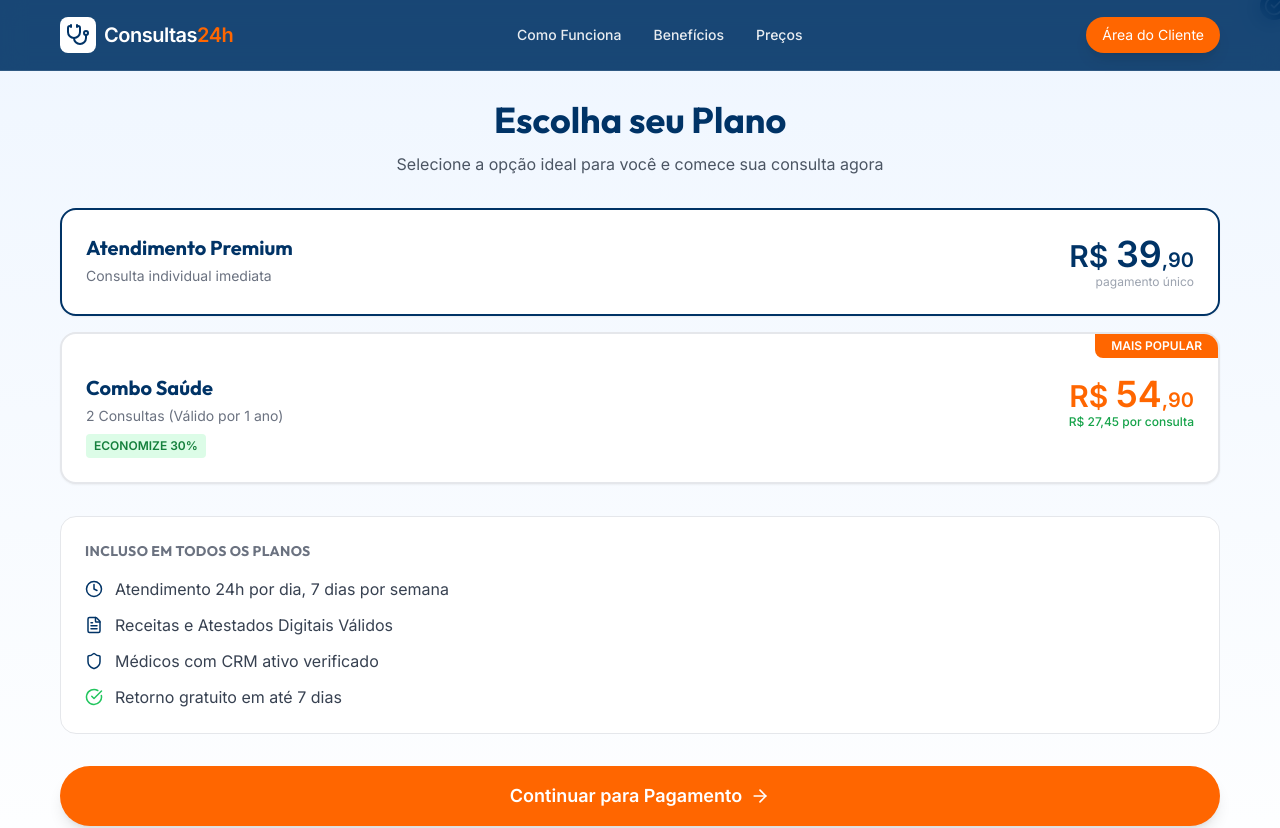
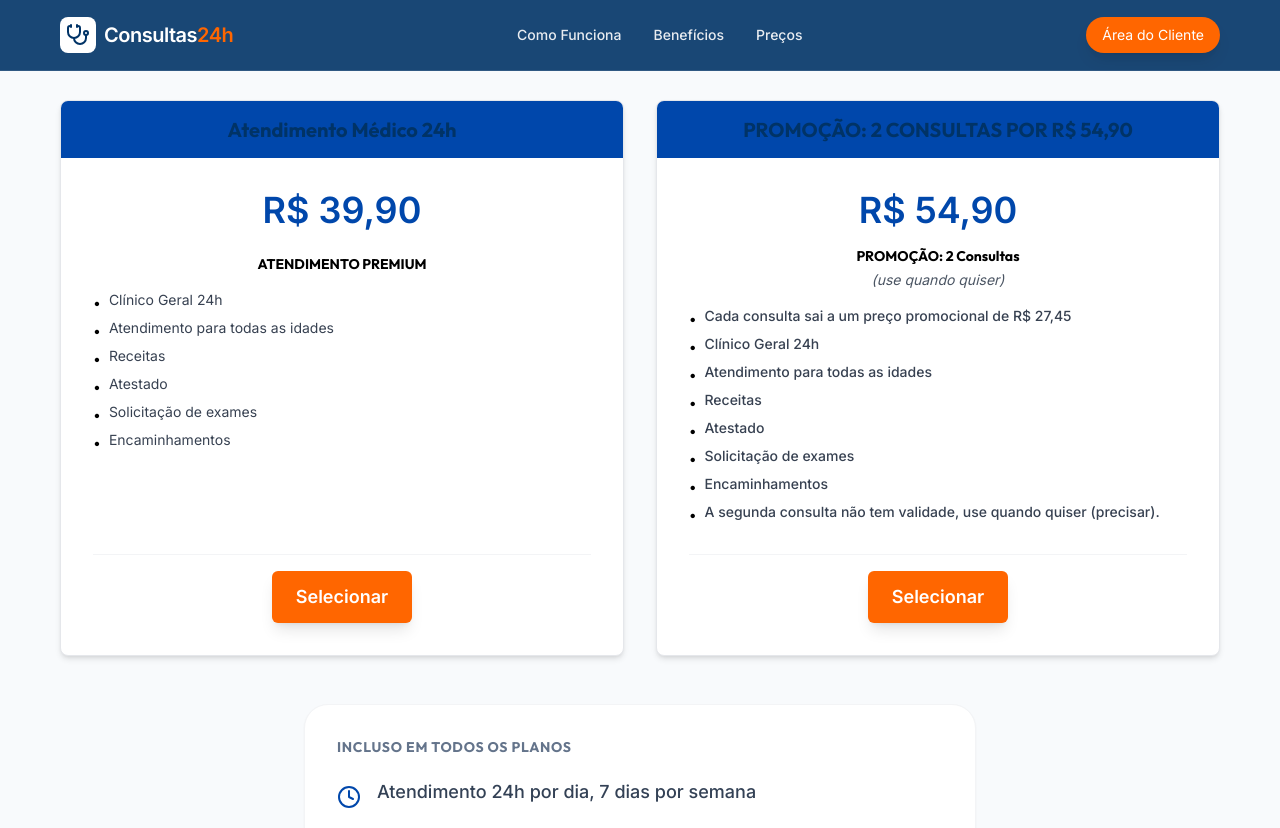
Before and after one commit to vendasonlinepy1-wq/atestado-03, a React (Vite) app: page /planos in a window 1280 px wide. Shown: the top 828 px of the page. Built offline with nearby package versions, Linux system fonts and the light colour scheme.

Commit message:
style: organize plans page according to reference images

```diff
--- a/src/pages/Plans.jsx
+++ b/src/pages/Plans.jsx
@@ -2,182 +2,194 @@ import React, { useState } from 'react';
 import { motion } from 'framer-motion';
 import { useNavigate } from 'react-router-dom';
 import { Header } from '../components/Header';
-import { CheckCircle, ArrowRight, Shield, Clock, FileText } from 'lucide-react';
+import { CheckCircle, Clock, FileText, Shield, Check, Info } from 'lucide-react';
 import { Button } from '../components/Button';
 
 export const Plans = () => {
     const navigate = useNavigate();
-    const [selectedPlan, setSelectedPlan] = useState('single');
 
+    // Mantendo os planos conforme solicitado (39,90 e 54,90)
     const plans = {
-        single: { price: 39.90, name: "Atendimento Premium" },
-        combo: { price: 54.90, name: "Combo Saúde (2 Consultas)" }
+        single: {
+            price: 39.90,
+            name: "Atendimento Premium",
+            title: "Atendimento Médico 24h",
+            subtitle: "ATENDIMENTO PREMIUM",
+            features: [
+                "Clínico Geral 24h",
+                "Atendimento para todas as idades",
+                "Receitas",
+                "Atestado",
+                "Solicitação de exames",
+                "Encaminhamentos"
+            ]
+        },
+        combo: {
+            price: 54.90,
+            name: "Combo Saúde (2 Consultas)",
+            title: "PROMOÇÃO: 2 Consultas por R$ 54,90",
+            subtitle: "PROMOÇÃO: 2 Consultas",
+            info: "(use quando quiser)",
+            features: [
+                `Cada consulta sai a um preço promocional de R$ ${(54.90 / 2).toFixed(2).replace('.', ',')}`,
+                "Clínico Geral 24h",
+                "Atendimento para todas as idades",
+                "Receitas",
+                "Atestado",
+                "Solicitação de exames",
+                "Encaminhamentos",
+                "A segunda consulta não tem validade, use quando quiser (precisar)."
+            ]
+        }
     };
 
-    const handleContinue = () => {
-        // Save selected plan to localStorage for use in payment page
-        localStorage.setItem('selectedPlan', selectedPlan);
-        localStorage.setItem('selectedPlanPrice', plans[selectedPlan].price.toString());
-        localStorage.setItem('selectedPlanName', plans[selectedPlan].name);
+    const handleSelectPlan = (planKey) => {
+        const plan = plans[planKey];
+        localStorage.setItem('selectedPlan', planKey);
+        localStorage.setItem('selectedPlanPrice', plan.price.toString());
+        localStorage.setItem('selectedPlanName', plan.name);
         navigate('/pagamento');
     };
 
     return (
-        <div className="min-h-screen bg-gradient-to-b from-blue-50 to-white pb-20">
+        <div className="min-h-screen bg-[#F8FAFC] pb-20">
             <Header />
 
-            <div className="container mx-auto px-4 max-w-2xl" style={{ paddingTop: '100px' }}>
+            <div className="container mx-auto px-4 max-w-4xl" style={{ paddingTop: '100px' }}>
+                <div className="grid grid-cols-1 md:grid-cols-2 gap-8 mb-12 items-start">
+                    {/* Plano Individual */}
                     <motion.div
                         initial={{ opacity: 0, y: 20 }}
                         animate={{ opacity: 1, y: 0 }}
-                    className="text-center mb-8"
+                        className="bg-white rounded-lg shadow-md border border-gray-200 overflow-hidden flex flex-col h-full"
                     >
-                    <h1 className="text-3xl md:text-4xl font-bold text-[#003366] mb-3">
-                        Escolha seu Plano
-                    </h1>
-                    <p className="text-gray-600">
-                        Selecione a opção ideal para você e comece sua consulta agora
-                    </p>
+                        <div className="bg-[#0047AB] text-white py-4 px-6 text-center">
+                            <h2 className="text-xl font-bold leading-tight">
+                                {plans.single.title}
+                            </h2>
+                        </div>
+
+                        <div className="p-8 flex-1 flex flex-col items-center">
+                            <div className="text-[#0047AB] text-4xl font-bold mb-6">
+                                R$ 39,90
+                            </div>
+
+                            <div className="w-full">
+                                <h3 className="text-sm font-bold text-black mb-4 text-center">
+                                    {plans.single.subtitle}
+                                </h3>
+                                <ul className="space-y-2 mb-8">
+                                    {plans.single.features.map((feature, i) => (
+                                        <li key={i} className="flex items-start gap-2 text-sm text-gray-700">
+                                            <span className="text-black leading-none mt-1.5">•</span>
+                                            <span>{feature}</span>
+                                        </li>
+                                    ))}
+                                </ul>
+                            </div>
+
+                            <div className="mt-auto w-full pt-4 border-t border-gray-100 flex justify-center">
+                                <Button
+                                    variant="primary"
+                                    className="bg-[#0047AB] hover:bg-[#003580] text-white px-10 py-2 rounded-md font-bold text-lg"
+                                    onClick={() => handleSelectPlan('single')}
+                                >
+                                    Selecionar
+                                </Button>
+                            </div>
+                        </div>
                     </motion.div>
 
-                <div className="space-y-4 mb-8">
-                    {/* Plan 1: Single */}
+                    {/* Plano Combo */}
                     <motion.div
-                        initial={{ opacity: 0, x: -20 }}
-                        animate={{ opacity: 1, x: 0 }}
+                        initial={{ opacity: 0, y: 20 }}
+                        animate={{ opacity: 1, y: 0 }}
                         transition={{ delay: 0.1 }}
-                        onClick={() => setSelectedPlan('single')}
-                        className={`cursor-pointer p-6 rounded-2xl border-2 transition-all duration-300 bg-white shadow-sm ${selectedPlan === 'single'
-                            ? 'border-[#003366] shadow-lg scale-[1.02]'
-                            : 'border-gray-200 hover:border-gray-300 hover:shadow-md'
-                            }`}
+                        className="bg-white rounded-lg shadow-md border border-gray-200 overflow-hidden flex flex-col h-full relative"
                     >
-                        <div className="flex justify-between items-start">
-                            <div className="flex-1">
-                                <h3 className="font-bold text-xl text-[#003366] mb-1">Atendimento Premium</h3>
-                                <p className="text-gray-500 text-sm">Consulta individual imediata</p>
+                        <div className="bg-[#0047AB] text-white py-4 px-6 text-center">
+                            <h2 className="text-xl font-bold leading-tight uppercase">
+                                {plans.combo.title}
+                            </h2>
                         </div>
-                            <div className="text-right">
-                                <div className="text-3xl font-bold text-[#003366]">
-                                    R$ <span className="text-4xl">39</span><span className="text-xl">,90</span>
+
+                        <div className="p-8 flex-1 flex flex-col items-center">
+                            <div className="text-[#0047AB] text-4xl font-bold mb-4">
+                                R$ 54,90
                             </div>
-                                <p className="text-xs text-gray-400">pagamento único</p>
+
+                            <div className="w-full">
+                                <h3 className="text-sm font-bold text-black mb-1 text-center">
+                                    {plans.combo.subtitle}
+                                </h3>
+                                <p className="text-sm text-gray-600 mb-4 text-center italic">
+                                    {plans.combo.info}
+                                </p>
+                                <ul className="space-y-2 mb-8">
+                                    {plans.combo.features.map((feature, i) => (
+                                        <li key={i} className="flex items-start gap-2 text-sm text-gray-700 font-medium">
+                                            <span className="text-black leading-none mt-1.5">•</span>
+                                            <span>{feature}</span>
+                                        </li>
+                                    ))}
+                                </ul>
+                            </div>
+
+                            <div className="mt-auto w-full pt-4 border-t border-gray-100 flex justify-center">
+                                <Button
+                                    variant="primary"
+                                    className="bg-[#0047AB] hover:bg-[#003580] text-white px-10 py-2 rounded-md font-bold text-lg"
+                                    onClick={() => handleSelectPlan('combo')}
+                                >
+                                    Selecionar
+                                </Button>
                             </div>
                         </div>
-                        {selectedPlan === 'single' && (
-                            <motion.div
-                                initial={{ scale: 0 }}
-                                animate={{ scale: 1 }}
-                                className="absolute -top-2 -right-2 bg-[#003366] text-white rounded-full p-1"
-                            >
-                                <CheckCircle size={20} />
-                            </motion.div>
-                        )}
-                    </motion.div>
-
-                    {/* Plan 2: Combo */}
-                    <motion.div
-                        initial={{ opacity: 0, x: -20 }}
-                        animate={{ opacity: 1, x: 0 }}
-                        transition={{ delay: 0.2 }}
-                        onClick={() => setSelectedPlan('combo')}
-                        className={`cursor-pointer p-6 rounded-2xl border-2 transition-all duration-300 bg-white shadow-sm relative overflow-hidden ${selectedPlan === 'combo'
-                            ? 'border-[#FF6600] shadow-lg scale-[1.02]'
-                            : 'border-gray-200 hover:border-gray-300 hover:shadow-md'
-                            }`}
-                    >
-                        {/* Best Value Badge */}
-                        <div className="absolute -top-0 -right-0">
-                            <div className="bg-[#FF6600] text-white text-xs font-bold px-4 py-1 rotate-0 rounded-bl-lg">
-                                MAIS POPULAR
-                            </div>
-                        </div>
-
-                        <div className="flex justify-between items-start pt-4">
-                            <div className="flex-1">
-                                <h3 className="font-bold text-xl text-[#003366] mb-1">Combo Saúde</h3>
-                                <p className="text-gray-500 text-sm">2 Consultas (Válido por 1 ano)</p>
-                                <div className="mt-2 inline-block bg-green-100 text-green-700 text-xs font-bold px-2 py-1 rounded">
-                                    ECONOMIZE 30%
-                                </div>
-                            </div>
-                            <div className="text-right">
-                                <div className="text-3xl font-bold text-[#FF6600]">
-                                    R$ <span className="text-4xl">54</span><span className="text-xl">,90</span>
-                                </div>
-                                <p className="text-xs text-green-600 font-medium">R$ 27,45 por consulta</p>
-                            </div>
-                        </div>
-                        {selectedPlan === 'combo' && (
-                            <motion.div
-                                initial={{ scale: 0 }}
-                                animate={{ scale: 1 }}
-                                className="absolute top-12 right-2 bg-[#FF6600] text-white rounded-full p-1"
-                            >
-                                <CheckCircle size={20} />
-                            </motion.div>
-                        )}
                     </motion.div>
                 </div>
 
-                {/* Features List */}
+                {/* Seção Incluso - Igual a Imagem 1 */}
                 <motion.div
-                    initial={{ opacity: 0, y: 20 }}
-                    animate={{ opacity: 1, y: 0 }}
+                    initial={{ opacity: 0 }}
+                    animate={{ opacity: 1 }}
                     transition={{ delay: 0.3 }}
-                    className="bg-white p-6 rounded-2xl border border-gray-200 mb-8"
+                    className="bg-white p-8 rounded-3xl border border-gray-100 shadow-sm max-w-2xl mx-auto"
                 >
-                    <h3 className="font-bold text-sm text-gray-500 uppercase mb-4 tracking-wide">
-                        Incluso em todos os planos
+                    <h3 className="text-[#64748B] text-sm font-bold uppercase tracking-wider mb-6">
+                        INCLUSO EM TODOS OS PLANOS
                     </h3>
-                    <ul className="space-y-3">
-                        <li className="flex items-center gap-3 text-gray-700">
-                            <Clock size={18} className="text-[#003366]" />
+
+                    <div className="space-y-6">
+                        <div className="flex items-start gap-4">
+                            <Clock className="text-[#0047AB] mt-1 shrink-0" size={24} />
+                            <p className="text-[#334155] text-lg font-medium leading-tight">
                                 Atendimento 24h por dia, 7 dias por semana
-                        </li>
-                        <li className="flex items-center gap-3 text-gray-700">
-                            <FileText size={18} className="text-[#003366]" />
+                            </p>
+                        </div>
+
+                        <div className="flex items-start gap-4">
+                            <FileText className="text-[#0047AB] mt-1 shrink-0" size={24} />
+                            <p className="text-[#334155] text-lg font-medium leading-tight">
                                 Receitas e Atestados Digitais Válidos
-                        </li>
-                        <li className="flex items-center gap-3 text-gray-700">
-                            <Shield size={18} className="text-[#003366]" />
+                            </p>
+                        </div>
+
+                        <div className="flex items-start gap-4">
+                            <Shield className="text-[#0047AB] mt-1 shrink-0" size={24} />
+                            <p className="text-[#334155] text-lg font-medium leading-tight">
                                 Médicos com CRM ativo verificado
-                        </li>
-                        <li className="flex items-center gap-3 text-gray-700">
-                            <CheckCircle size={18} className="text-green-500" />
+                            </p>
+                        </div>
+
+                        <div className="flex items-start gap-4">
+                            <div className="bg-green-100 rounded-full p-0.5 mt-1 shrink-0">
+                                <Check className="text-[#22C55E]" size={20} />
+                            </div>
+                            <p className="text-[#334155] text-lg font-medium leading-tight">
                                 Retorno gratuito em até 7 dias
-                        </li>
-                        {selectedPlan === 'combo' && (
-                            <motion.li
-                                initial={{ opacity: 0, height: 0 }}
-                                animate={{ opacity: 1, height: 'auto' }}
-                                className="flex items-center gap-3 text-[#FF6600] font-bold"
-                            >
-                                <CheckCircle size={18} />
-                                2ª Consulta disponível para usar quando quiser!
-                            </motion.li>
-                        )}
-                    </ul>
-                </motion.div>
-
-                {/* Continue Button */}
-                <motion.div
-                    initial={{ opacity: 0, y: 20 }}
-                    animate={{ opacity: 1, y: 0 }}
-                    transition={{ delay: 0.4 }}
-                >
-                    <Button
-                        variant="primary"
-                        size="lg"
-                        className="w-full bg-[#FF6600] hover:bg-[#E65100] text-white font-bold text-lg py-4 rounded-full shadow-lg"
-                        onClick={handleContinue}
-                    >
-                        Continuar para Pagamento <ArrowRight size={20} />
-                    </Button>
-
-                    <p className="text-center text-xs text-gray-400 mt-4">
-                        Pagamento 100% seguro via Pix • Acesso imediato após confirmação
                             </p>
+                        </div>
+                    </div>
                 </motion.div>
             </div>
         </div>
```
Lines whose indentation alone changed are shown as unchanged.
